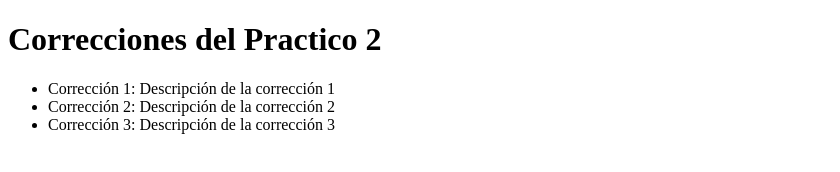
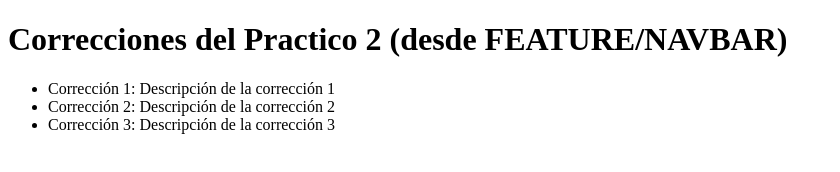
Before and after one commit to GustavoGines/Clase1MS2, a plain HTML site: page index.html in a window 1280 px wide. Shown: the whole page, without its empty margins (0-840 px from the left). Drawn offline with Linux system fonts and the light colour scheme.

Commit message:
chore(conflict): cambiar h1 en feature/navbar

```diff
--- a/index.html
+++ b/index.html
@@ -6,7 +6,7 @@
     <title>Tarea de Metodologia 2</title>
 </head>
 <body>
-    <h1>Correcciones del Practico 2</h1>
+    <h1>Correcciones del Practico 2 (desde FEATURE/NAVBAR)</h1>
     <ul>
         <li>Corrección 1: Descripción de la corrección 1</li>
         <li>Corrección 2: Descripción de la corrección 2</li>
```
